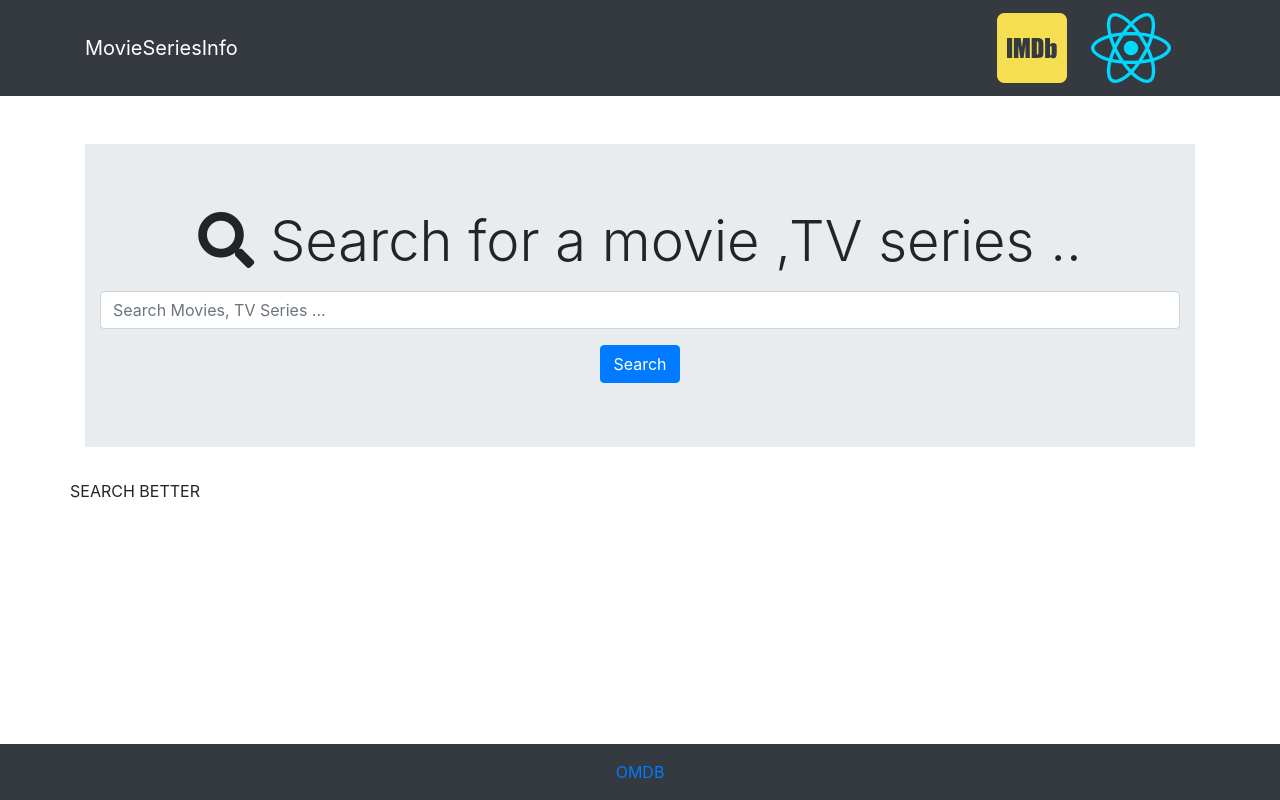
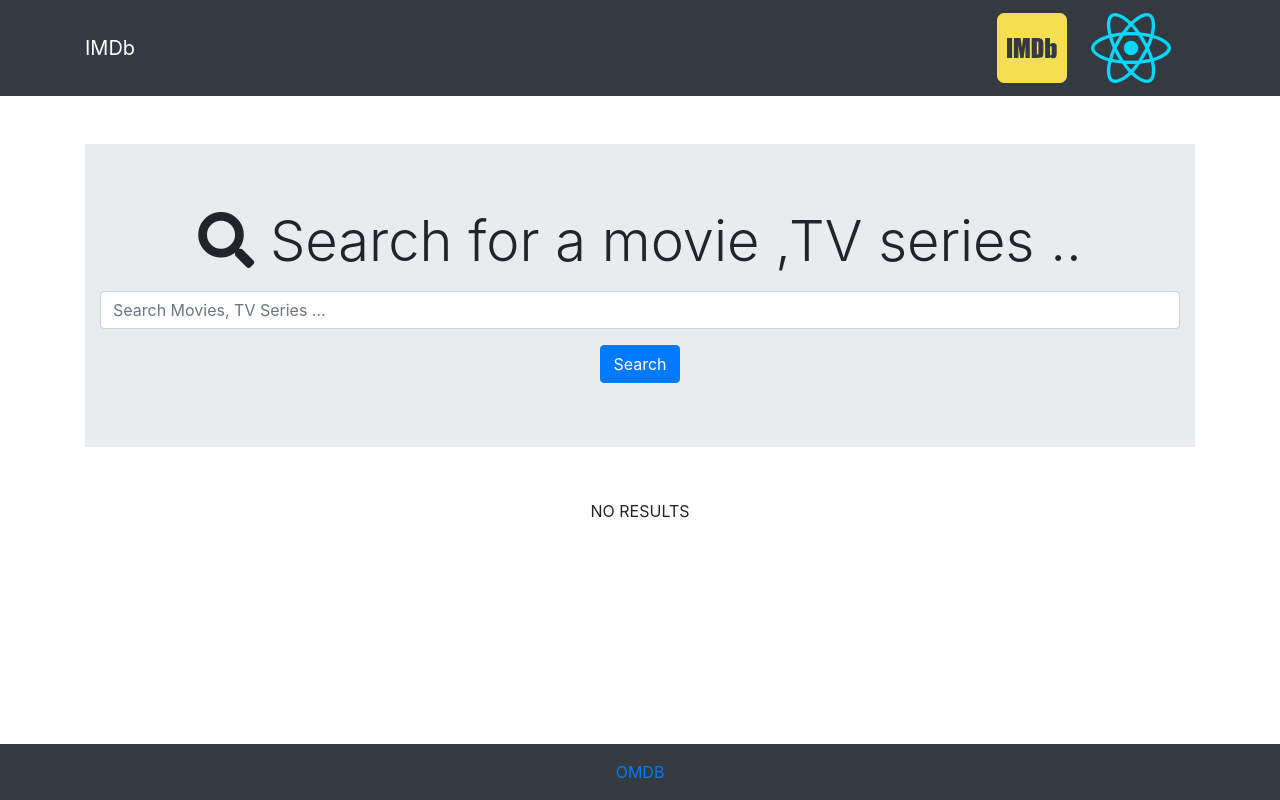
Before and after one commit to allwinandrews/imdb-redux, a React (Create React App) app: page / in a window 1280 px wide. Built offline with nearby package versions, Linux system fonts and the light colour scheme.

Commit message:
Adds the PWA features

```diff
--- a/src/components/home/MoviesContainer.js
+++ b/src/components/home/MoviesContainer.js
@@ -7,9 +7,11 @@ class MoviesContainer extends Component {
   render() {
     const { movies } = this.props;
     const content =
-      movies && movies.length > 0
-        ? movies.map((movie, index) => <MoviesCard key={index} movie={movie} />)
-        : 'SEARCH BETTER';
+      movies && movies.length > 0 ? (
+        movies.map((movie, index) => <MoviesCard key={index} movie={movie} />)
+      ) : (
+        <div style={{ margin: "0 auto", padding: "20px" }}>NO RESULTS</div>
+      );
 
     return <div className="row">{content}</div>;
   }
--- a/src/components/layout/Navbar.js
+++ b/src/components/layout/Navbar.js
@@ -8,7 +8,7 @@ export default function Navbar(props) {
         <div className="container">
           <div className="navbar-header">
             <Link className="navbar-brand text-white text-lg brand-text" to="/">
-              MovieSeriesInfo
+              IMDb
             </Link>
           </div>
           <ul className="navbar-nav ml-auto text-light d-inline-block">
```
Also changed, not shown: firebase.json (added), 1 other file (tests, documents, lock files or other folders).
